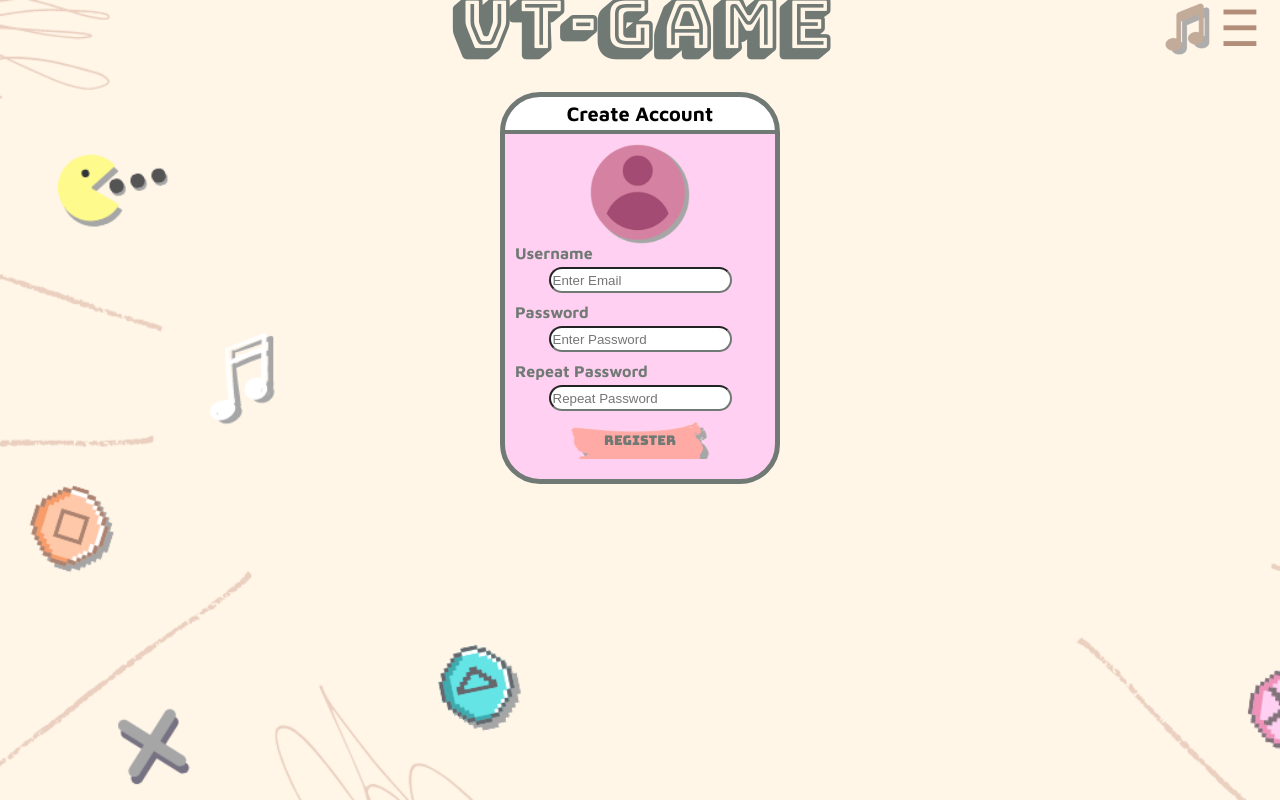
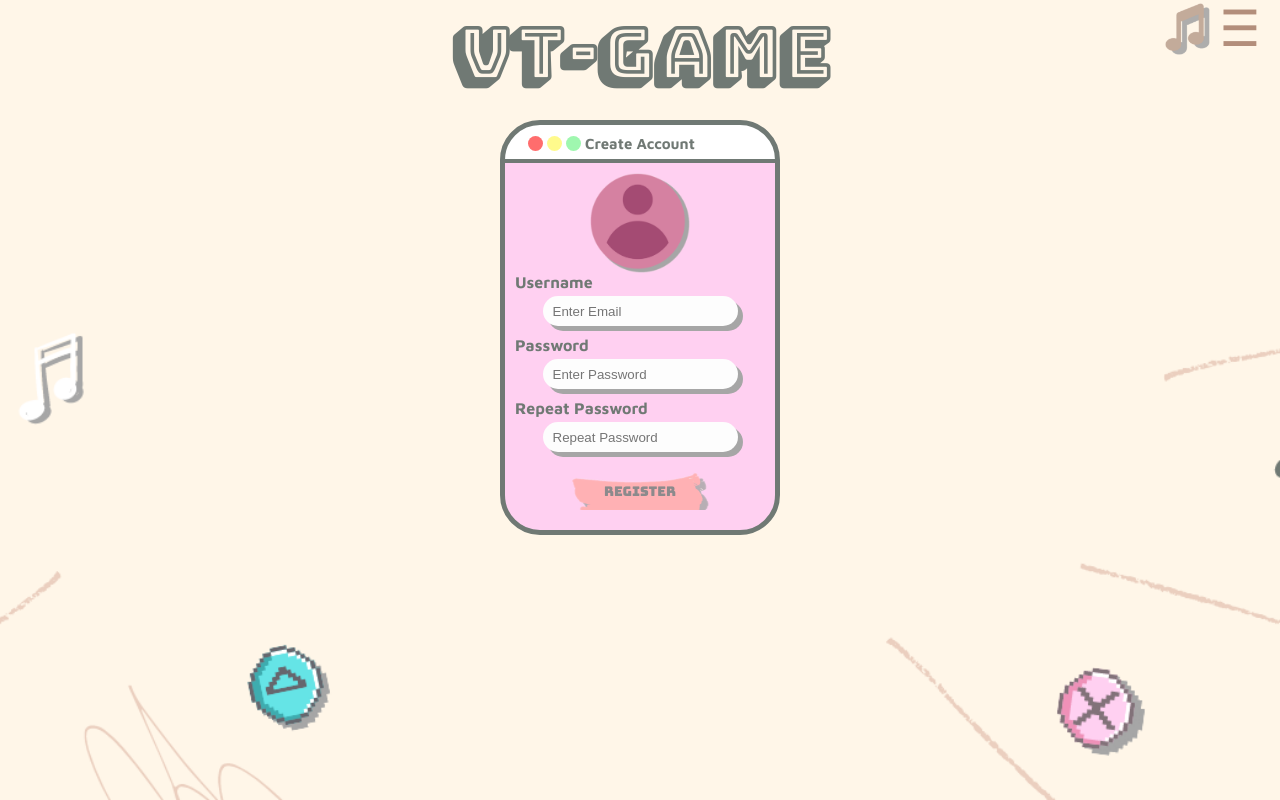
Before and after one commit to doanhovy188/DoAnCNTT, a PHP site: page / in a window 1280 px wide. Run offline with PHP 8.4, Linux system fonts and the light colour scheme.

```diff
--- a/cntt/css/style.css
+++ b/cntt/css/style.css
@@ -43,6 +43,7 @@ body .container {
 body {
   background-image: url(../../images/bg.png);
   background-repeat: no-repeat;
+  background-position: center;
   background-size: cover;
   font-family: tahoma;
 }
@@ -104,13 +105,12 @@ body .container .options .muteBtn:hover {
   opacity: 1;
 }
 body .container .title {
-  margin: 0;
+  margin: 20px 0 0;
   font-family: "Bungee Shade", cursive;
   text-align: center;
   font-size: 70px;
-  position: relative;
-  top: -20px;
   color: #707974;
+  line-height: 1;
 }
 body .container .slideshow {
   margin: 0 auto;
@@ -223,7 +223,7 @@ body .container .slideshow .content .slider-content .shadow img:hover {
 }
 body .container .form {
   max-width: 250px;
-  margin: 0 auto;
+  margin: 30px auto 0;
   display: -webkit-box;
   display: -ms-flexbox;
   display: flex;
@@ -237,11 +237,39 @@ body .container .form {
   background-image: -webkit-gradient(linear, left top, left bottom, color-stop(9%, #fff), color-stop(9%, #ffd0f1));
   background-image: linear-gradient(#fff 9%, #ffd0f1 9%);
 }
-body .container .form h2 {
+body .container .form .form-header {
+  position: relative;
+  display: -ms-grid;
+  display: grid;
+  -webkit-box-align: center;
+      -ms-flex-align: center;
+          align-items: center;
+  -ms-grid-columns: 1fr 1fr 1fr 6fr 1fr 1fr 1fr;
+  grid-template-columns: 1fr 1fr 1fr 6fr 1fr 1fr 1fr;
+  margin: 10px auto 7px;
+}
+body .container .form .form-header .dot {
+  height: 15px;
+  width: 15px;
+  background-color: #bbb;
+  border-radius: 50%;
+  margin: 0 2px;
+}
+body .container .form .form-header .dot.dot-red {
+  background-color: #ff6d6d;
+}
+body .container .form .form-header .dot.dot-yellow {
+  background-color: #fffa8c;
+}
+body .container .form .form-header .dot.dot-green {
+  background-color: #9ff7af;
+}
+body .container .form .form-header h2 {
   text-align: center;
-  margin: 5px auto;
+  margin: 0;
   font-family: "Maven Pro", sans-serif;
-  font-size: 20px;
+  font-size: 15px;
+  color: #707974;
 }
 body .container .form hr {
   color: #707974;
@@ -256,14 +284,22 @@ body .container .form .userLogo {
 }
 body .container .form .input {
   display: inline-block;
+  background-color: #fdfdfd;
   width: 70%;
   margin: 5px auto 10px;
   height: 20px;
   border-radius: 20px;
-  border-color: #707974;
+  border: none;
+  padding: 5px 10px;
+  -webkit-box-shadow: 5px 5px #a6a6a6;
+          box-shadow: 5px 5px #a6a6a6;
+}
+body .container .form .input:focus {
+  outline: none;
+  padding: 7px 12px;
 }
 body .container .form .label {
-  size: 15px;
+  size: 12px;
   font-family: "Maven Pro", sans-serif;
   color: #707974;
 }
@@ -272,9 +308,16 @@ body .container .form .registerBtn {
   background-image: url("../../images/drawline.png");
   background-size: cover;
   border: none;
-  width: 140px;
+  width: 55%;
   padding: 10px 20px;
-  margin: 0 auto;
+  margin: 10px auto 0;
   font-family: "Bungee", cursive;
   color: #707974;
+  opacity: 0.8;
+  cursor: pointer;
 }
+body .container .form .registerBtn:hover {
+  width: 60%;
+  opacity: 1;
+  padding: 12px 22px;
+}
--- a/cntt/index.html
+++ b/cntt/index.html
@@ -38,7 +38,12 @@
             </div>
         </section>
         <section class="form">
-            <h2>Create Account</h2>
+            <div class="form-header">
+                <span class="dot dot-red"></span>
+                <span class="dot dot-yellow"></span>
+                <span class="dot dot-green"></span>
+                <h2>Create Account</h2>
+            </div>
 
             <hr>
 
--- a/cntt/scss/pages/index.scss
+++ b/cntt/scss/pages/index.scss
@@ -1,6 +1,7 @@
 body {
     background-image: url(../../images/bg.png);
     background-repeat: no-repeat;
+    background-position: center;
     background-size: cover;
     font-family: tahoma;
 
@@ -67,13 +68,12 @@ body {
         }
 
         .title {
-            margin: 0;
+            margin: 20px 0 0;
             font-family: 'Bungee Shade', cursive;
             text-align: center;
             font-size: 70px;
-            position: relative;
-            top: -20px;
             color: #707974;
+            line-height: 1;
         }
 
         .slideshow{
@@ -165,7 +165,7 @@ body {
 
         .form {
             max-width: 250px;
-            margin: 0 auto;
+            margin: 30px auto 0;
             display: flex;
             flex-direction: column;
             border: 5px solid #707974;
@@ -173,11 +173,40 @@ body {
             padding: 0 10px 20px;
             background-image: linear-gradient(#fff 9%, #ffd0f1 9%);
 
-            h2 {
-                text-align: center;
-                margin: 5px auto;
-                font-family: 'Maven Pro', sans-serif;
-                font-size: 20px;
+            .form-header {
+                position: relative;
+                display: grid;
+                align-items: center;
+                grid-template-columns: 1fr 1fr 1fr 6fr 1fr 1fr 1fr;
+                margin: 10px auto 7px;
+
+                .dot {
+                    height: 15px;
+                    width: 15px;
+                    background-color: #bbb;
+                    border-radius: 50%;
+                    margin: 0 2px;
+
+                    &.dot-red {
+                        background-color: #ff6d6d;
+                    }
+
+                    &.dot-yellow {
+                        background-color: #fffa8c;
+                    }
+
+                    &.dot-green {
+                        background-color: #9ff7af;
+                    }
+                }
+
+                h2 {
+                    text-align: center;
+                    margin: 0;
+                    font-family: 'Maven Pro', sans-serif;
+                    font-size: 15px;
+                    color: #707974;
+                }
             }
 
             hr{
@@ -195,15 +224,23 @@ body {
 
             .input {
                 display: inline-block;
+                background-color: #fdfdfd;
                 width: 70%;
                 margin: 5px auto 10px;
                 height: 20px;
                 border-radius: 20px;
-                border-color: #707974;
+                border: none;
+                padding: 5px 10px;
+                box-shadow: 5px 5px #a6a6a6;
+
+                &:focus {
+                    outline: none;
+                    padding: 7px 12px;
+                }
             }
 
             .label {
-                size: 15px;
+                size: 12px;
                 font-family: 'Maven Pro', sans-serif;
                 color: #707974;
             }
@@ -213,11 +250,19 @@ body {
                 background-image: url("../../images/drawline.png");
                 background-size: cover;
                 border: none;
-                width: 140px;
+                width: 55%;
                 padding: 10px 20px;
-                margin: 0 auto;
+                margin: 10px auto 0;
                 font-family: 'Bungee', cursive;
                 color: #707974;
+                opacity: 0.8;
+                cursor: pointer;
+
+                &:hover {
+                    width: 60%;
+                    opacity: 1;
+                    padding: 12px 22px;
+                }
             }
         }
     }
```
